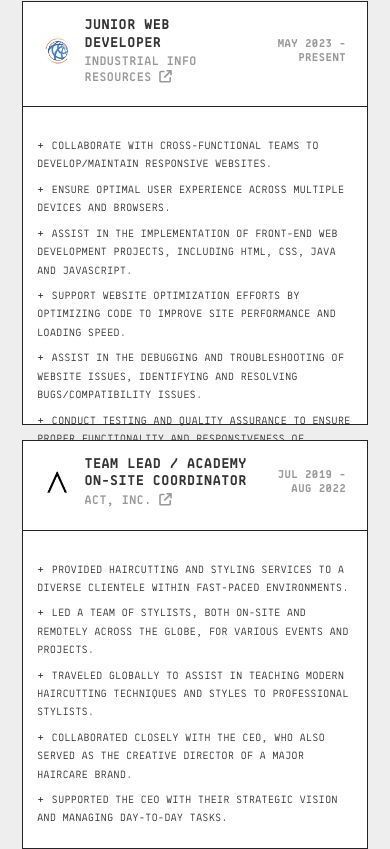
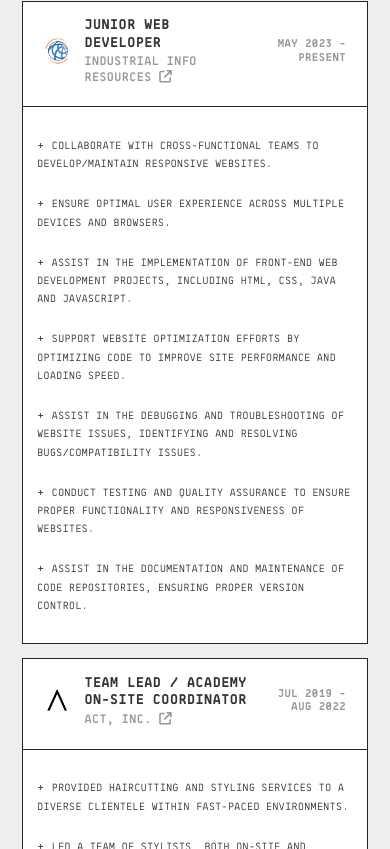
Before and after one commit to alexehouston/aeh-2.0, a React (Vite) app: page / in a window 390 px wide. Shown: the part 6755-7604 px from the top of the page. Built offline with nearby package versions, Linux system fonts and the light colour scheme.

Commit message:
update css

```diff
--- a/src/Resume/Resume.css
+++ b/src/Resume/Resume.css
@@ -40,4 +40,12 @@
   .dates {
     font-size: .8rem;
   }
+
+  .description-block, .description {
+    height: 100%;
+  }
+
+  .description li:not(:last-child) {
+    padding-bottom: 1.5rem !important;
+  }
 }
```
